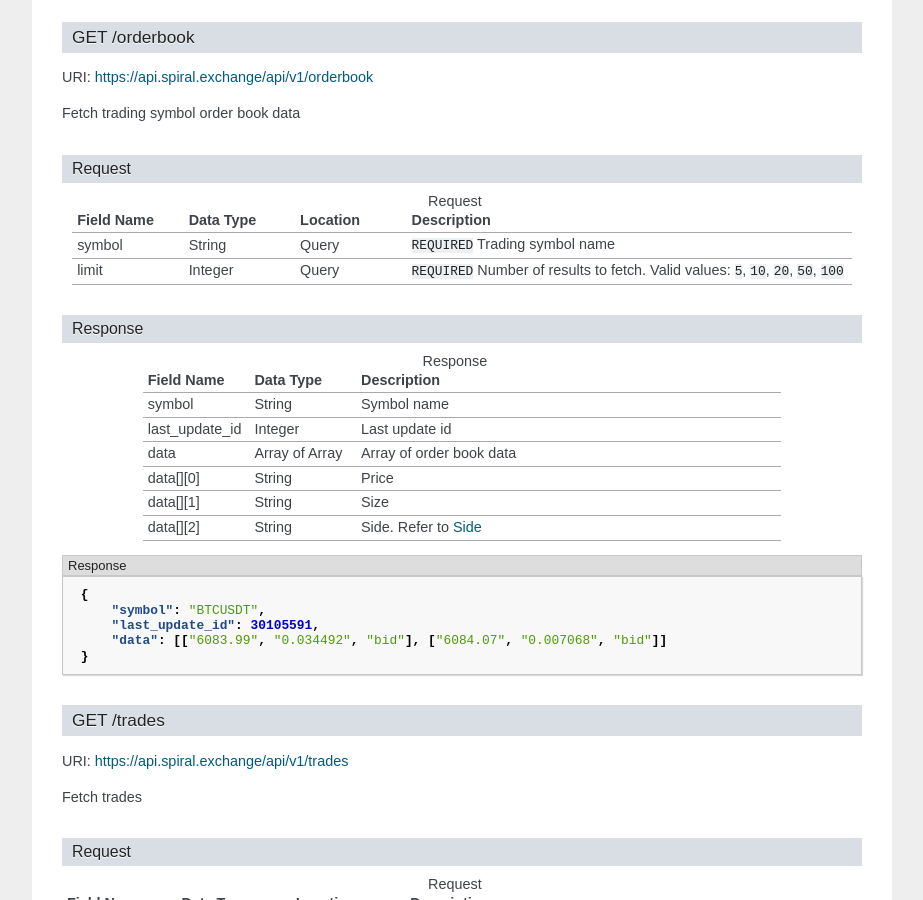
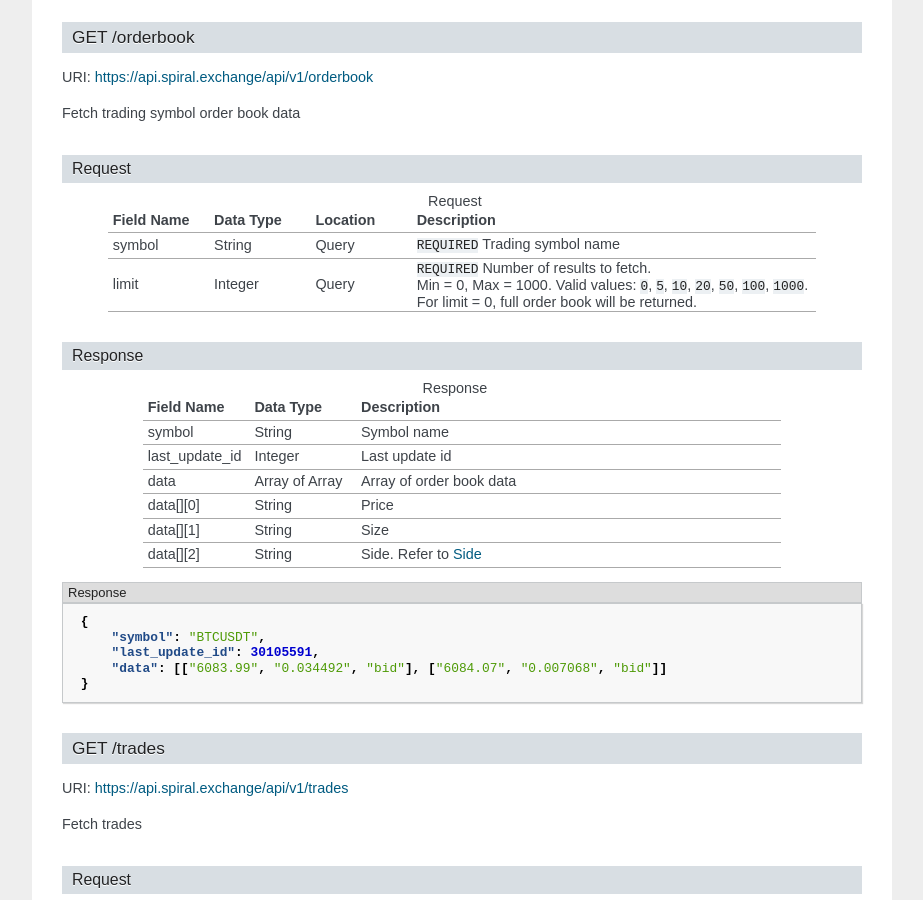
Before and after one commit to spiralexchange/spiral-api-docs, a Sphinx documentation site: the page built from docs/http_api.rst, in a window 1280 px wide and 900 px high, scrolled down 3077 px. Shown: the whole window, without its empty margins (198-1121 px from the left). Built offline with Sphinx 7.4.7, drawn with Linux system fonts in a browser that asks for light colours; formulas are drawn with MathJax 3.

Commit message:
remove http api deprecated note. Update order book rest api limit description

```diff
--- a/docs/api_introduction.rst
+++ b/docs/api_introduction.rst
@@ -15,9 +15,6 @@ With HTTP REST API, you can
 * Query orders
 * Query trade
 
-.. Note::
-   HTTP REST API will be removed in future. All features will move to WebSocket to reduce network latency, improve performance and easy to integration.
-
 WebSocket
 ---------
 
--- a/docs/http_api.rst
+++ b/docs/http_api.rst
@@ -190,7 +190,9 @@ Request
     :widths: 20, 20, 20, 80
 
     "symbol", "String", "Query", "``REQUIRED`` Trading symbol name"
-    "limit", "Integer", "Query", "``REQUIRED`` Number of results to fetch. Valid values: ``5``, ``10``, ``20``, ``50``, ``100``"
+    "limit", "Integer", "Query", "| ``REQUIRED`` Number of results to fetch.
+    | Min = 0, Max = 1000.  Valid values: ``0``, ``5``, ``10``, ``20``, ``50``, ``100``, ``1000``.
+    | For limit = 0, full order book will be returned."
 
 Response
 """"""""
```
